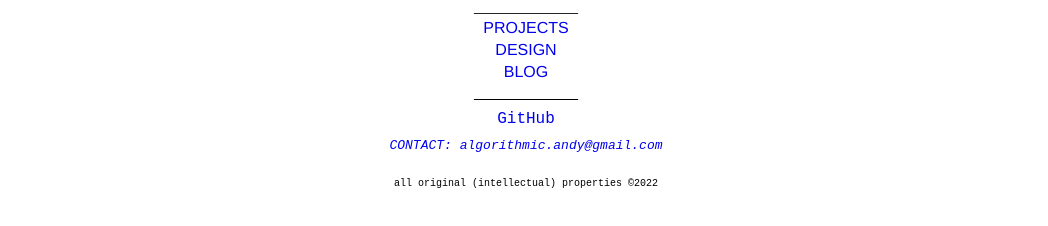
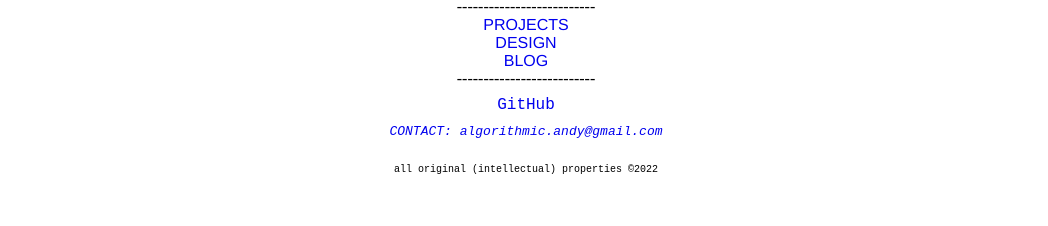
Before and after one commit to night0x73/night0x73.github.io, a plain HTML site: page index.html in a window 1280 px wide. Shown: the part 554-780 px from the top of the page, without its empty margins (114-1162 px from the left). Drawn offline with Linux system fonts and the light colour scheme.

Commit message:
Add files via upload

```diff
--- a/index.html
+++ b/index.html
@@ -6,39 +6,40 @@
 
 	<body>
 	<!----------------------------------------------------------------------------------------------------->
-	<h1 style="text-align:center"><font size="33"><font face="Futura">SZETO LABORATORY</font></font></h1>
+	<h1 style="text-align:center"><font size="30"><font face="Futura">SZETO LABORATORY</font></font></h1>
 
 	<center><img src="https://ghostofstarman.github.io/images/SzetoLab.png" alt="Szeto Laboratory"></center>
 
 	<center><font face="courier new"><i>...the cosmic nocturnal.</i><br><br>Hi, my name is Andy. I'm a University of Washington graduate pursuing a career in software engineering.<br><br>This space is used to share my programming & general projects.<br>Feel free to contact me if you'd like to collaborate or need some work done!</font></center>
 
 	<br>
-	<td><center><font face="Helvetica"><font size = "3"><a href="https://ghostofstarman.github.io/about/about.html" style="text-decoration: none"><i>click</i>->about.</a></font></font></center></td></tr>
+<center><font face="Helvetica"><font size = "3"><a href="https://ghostofstarman.github.io/about/about.html" style="text-decoration: none"><i>click</i>->about.</a></font></font></center></td>
 
 	<!----------------------------------------------------------------------------------------------------->
 
-	<center><font face="Futura">_____________</font>
-	<table>
-	<tbody>
-	<tr>
-	<td><center><font face="Helvetica"><font size = "3"><a href="https://ghostofstarman.github.io/ProjectsLink/index.html" style="text-decoration: none">PROJECTS</a></font></font></center></td></tr>
-	<tr>
-	<td><center><font face="Helvetica"><font size = "3"><a href="https://ghostofstarman.github.io/DesignLink/index.html" style="text-decoration: none">DESIGN</a></font></font></center></td></tr>
-	<tr>
-	<td><center><font face="Helvetica"><font size = "3"><a href="https://ghostofstarman.github.io/BlogLink/index.html" style="text-decoration: none">BLOG</a></font></font></center></td></tr>
-	</tbody>
-    </table>
+	<center><font face="Futura">--------------------------</font>
+		<br>
+<font face="Helvetica"><font size = "3"><a href="https://ghostofstarman.github.io/ProjectsLink/index.html" style="text-decoration: none">PROJECTS</a></font></font>
+<br>
+
+<font face="Helvetica"><font size = "3"><a href="https://ghostofstarman.github.io/DesignLink/index.html" style="text-decoration: none">DESIGN</a></font></font>
+
+<br>
+<font face="Helvetica"><font size = "3"><a href="https://ghostofstarman.github.io/BlogLink/index.html" style="text-decoration: none">BLOG</a></font></font>
+<br>
+	<font face="Futura">--------------------------</font><br>
 	</center>
 
 
 
 <!----------------------------------------------------------------------------------------------------->
 
-	<center><u><font face="Futura">_____________</font></u><br>
+
 
 	<style>
 	p.space {
   	    line-height: 0.01;
+  	    text-align: center
 	}
 	</style>
 
```
